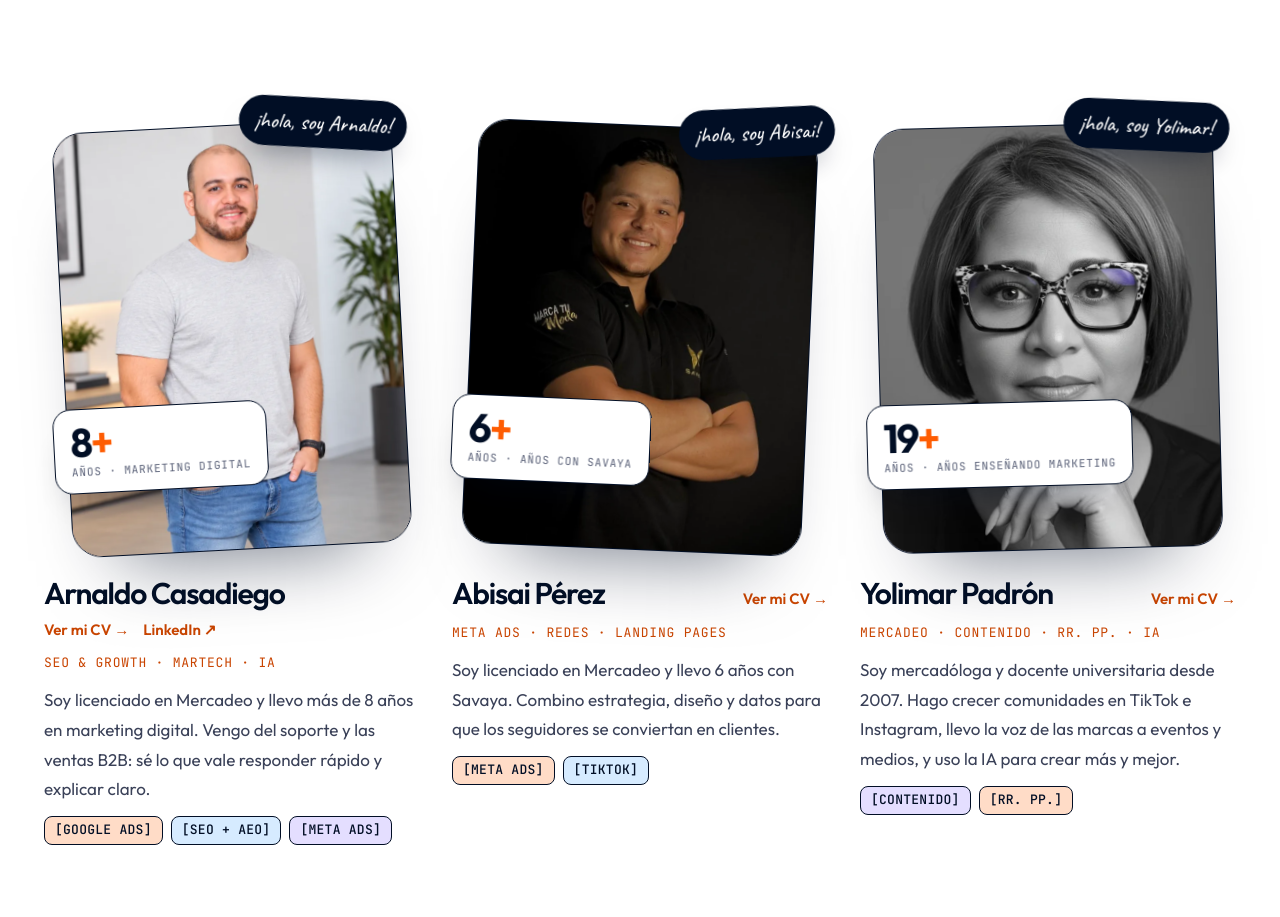
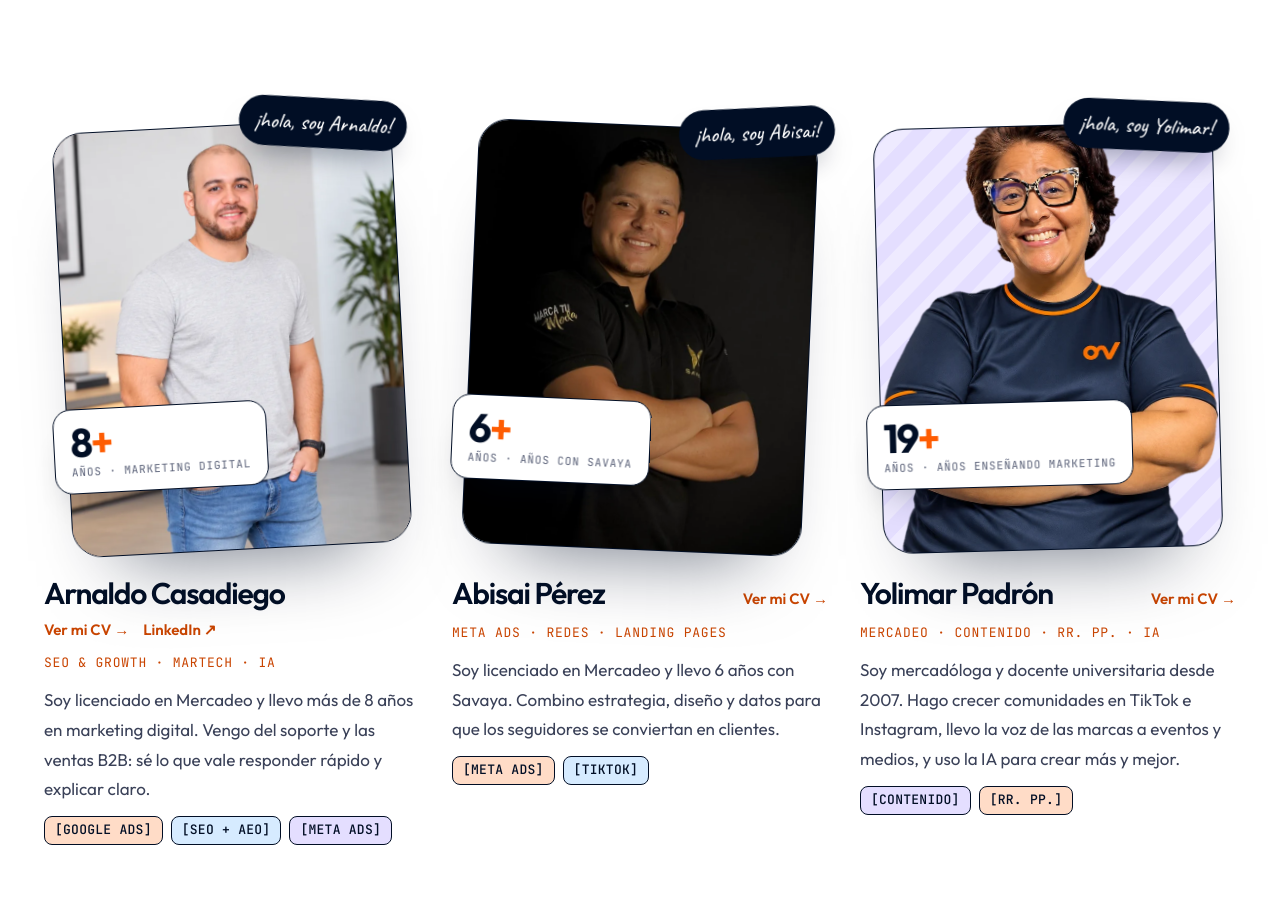
Before and after one commit to aandreskss/clickonversion, a Next.js app: page / in a window 1280 px wide. Shown: the part 7320-8237 px from the top of the page. Built offline with nearby package versions, Linux system fonts and the light colour scheme; no server answers.

Commit message:
fix(about): foto de Yoli en tarjeta del equipo actualizada a pose-brazos-sonrisa

```diff
--- a/src/data/team.ts
+++ b/src/data/team.ts
@@ -61,7 +61,7 @@ export const TEAM: TeamMember[] = [
       { label: "[CONTENIDO]", bg: "#E4DEFF" },
       { label: "[RR. PP.]", bg: "#FFDCC7" },
     ],
-    photo: "/team/yoli/retrato.webp",
+    photo: "/team/yoli/pose-brazos-sonrisa.webp",
     cv: "/about/yoli",
     stripes: ["#E4DEFF", "#EEEAFF"],
     tilt: "ck-p3",
```
